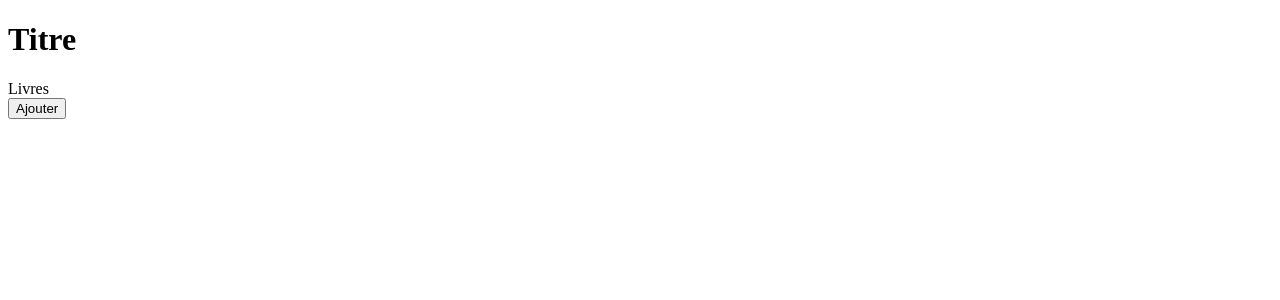
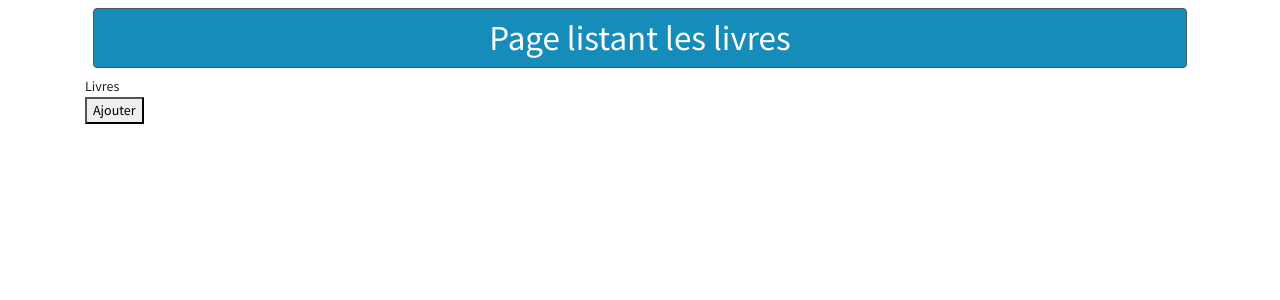
Before and after one commit to DialloAbdou/Biblio-projet, a React (Create React App) app: page / in a window 1280 px wide. Shown: the top 300 px of the page. Built offline with nearby package versions, Linux system fonts and the light colour scheme.

Commit message:
ajout composant et bootstrap

```diff
--- a/public/index.html
+++ b/public/index.html
@@ -1,20 +1,19 @@
 <!DOCTYPE html>
 <html lang="en">
+
 <head>
   <meta charset="utf-8" />
   <link rel="icon" href="%PUBLIC_URL%/favicon.ico" />
   <meta name="viewport" content="width=device-width, initial-scale=1" />
   <meta name="theme-color" content="#000000" />
-    <meta
-      name="description"
-      content="Web site created using create-react-app"
-    />
+  <meta name="description" content="Web site created using create-react-app" />
   <link rel="apple-touch-icon" href="%PUBLIC_URL%/logo192.png" />
   <!--
       manifest.json provides metadata used when your web app is installed on a
       user's mobile device or desktop. See https://developers.google.com/web/fundamentals/web-app-manifest/
     -->
   <link rel="manifest" href="%PUBLIC_URL%/manifest.json" />
+  <link rel="stylesheet" href="https://bootswatch.com/4/lumen/bootstrap.min.css">
   <!--
       Notice the use of %PUBLIC_URL% in the tags above.
       It will be replaced with the URL of the `public` folder during the build.
@@ -26,6 +25,7 @@
     -->
   <title>React App</title>
 </head>
+
 <body>
   <noscript>You need to enable JavaScript to run this app.</noscript>
   <div id="root"></div>
@@ -38,6 +38,18 @@
 
       To begin the development, run `npm start` or `yarn start`.
       To create a production bundle, use `npm run build` or `yarn build`.
+
     -->
+
+  <script src="https://code.jquery.com/jquery-3.2.1.slim.min.js"
+    integrity="sha384-KJ3o2DKtIkvYIK3UENzmM7KCkRr/rE9/Qpg6aAZGJwFDMVNA/GpGFF93hXpG5KkN"
+    crossorigin="anonymous"></script>
+  <script src="https://cdnjs.cloudflare.com/ajax/libs/popper.js/1.12.9/umd/popper.min.js"
+    integrity="sha384-ApNbgh9B+Y1QKtv3Rn7W3mgPxhU9K/ScQsAP7hUibX39j7fakFPskvXusvfa0b4Q"
+    crossorigin="anonymous"></script>
+  <script src="https://maxcdn.bootstrapcdn.com/bootstrap/4.0.0/js/bootstrap.min.js"
+    integrity="sha384-JZR6Spejh4U02d8jOt6vLEHfe/JQGiRRSQQxSfFWpi1MquVdAyjUar5+76PVCmYl"
+    crossorigin="anonymous"></script>
 </body>
+
 </html>
--- a/src/App.js
+++ b/src/App.js
@@ -1,14 +1,14 @@
 
 import React, { Component}  from 'react';
-
+import Titre from './components/titre/Titre';
 class App extends Component {
   render() {
     return(
-      <>
-      <h1>Titre</h1>
+      <div className ="container">
+      <Titre>Page listant les livres</Titre>
       <div>Livres</div>
       <button>Ajouter</button>
-    </>
+    </div>
     )
   }
 }
--- /dev/null
+++ b/src/components/titre/Titre.css
@@ -0,0 +1,4 @@
+.monTitre{
+
+
+}
--- /dev/null
+++ b/src/components/titre/Titre.js
@@ -0,0 +1,8 @@
+import React from 'react';
+ const Titre = ({children}) =>{
+    return (
+    <h1 className="border border-dark text-center p-2 m-2 bg-primary rounded text-white">{children}</h1>
+    )
+}
+
+export default Titre
```
Also changed, not shown: 1 other file (tests, documents, lock files or other folders). Lines whose indentation alone changed are shown as unchanged.
